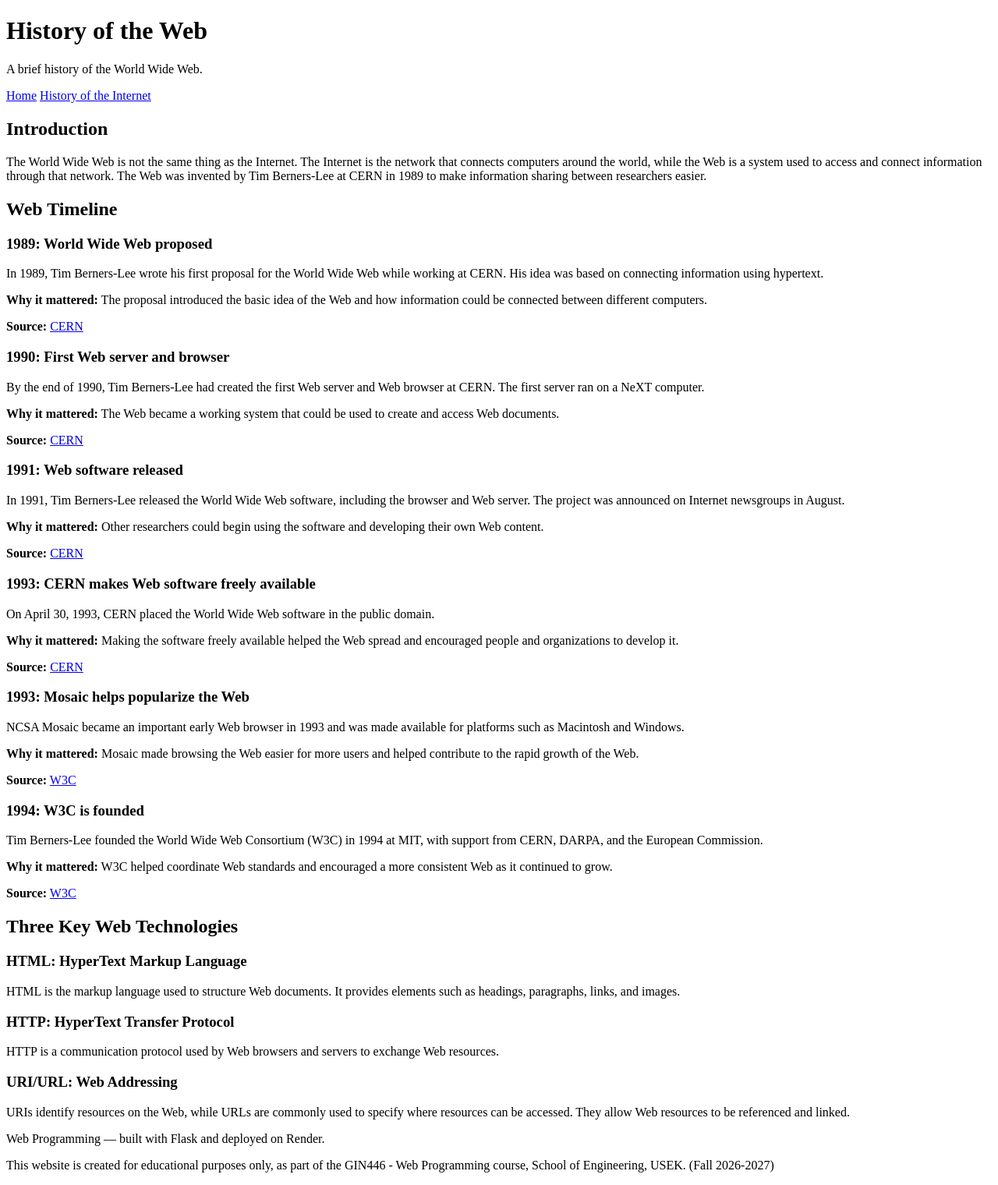
After one commit to shady-daher/web-programming-site, a Flask app: page /web-history in a window 1280 px wide. The commit adds this page. Shown: the whole page at 78% size. Run offline with Flask 3, Linux system fonts and the light colour scheme.

Commit message:
Part 2: hand-written history pages

```diff
--- a/app.py
+++ b/app.py
@@ -1,8 +1,6 @@
 """
-Web Programming — starter Flask application (Week 1).
-
-A minimal server that renders the portfolio home page. Over the semester you
-will add routes here; for now it serves a single page from the templates folder.
+Web Programming — Flask application.
+Serves the portfolio home page and the Week 2 history pages.
 """
 
 from flask import Flask, render_template
@@ -13,14 +11,23 @@ app = Flask(__name__)
 @app.route("/")
 def home():
     """Serve the portfolio home page."""
-    # The list of weekly work grows as the semester goes on.
     weekly_work = [
-        # {"week": 1, "title": "Live site launched", "url": "/"},
+        {"week": 1, "title": "Live site launched", "url": "/"},
+        {"week": 2, "title": "History of the Internet", "url": "/internet-history"},
+        {"week": 2, "title": "History of the Web", "url": "/web-history"},
     ]
     return render_template("index.html", weekly_work=weekly_work)
 
 
+@app.route("/internet-history")
+def internet_history():
+    return render_template("internet-history.html")
+
+
+@app.route("/web-history")
+def web_history():
+    return render_template("web-history.html")
+
+
 if __name__ == "__main__":
-    # For local development only. In production, Render runs the app with
-    # gunicorn (see the Procfile), not this block.
     app.run(debug=True)
--- /dev/null
+++ b/templates/web-history.html
@@ -0,0 +1,186 @@
+<!DOCTYPE html>
+<html lang="en">
+<head>
+    <meta charset="UTF-8">
+    <meta name="viewport" content="width=device-width, initial-scale=1.0">
+    <title>History of the Web</title>
+</head>
+<body>
+
+    <header>
+        <h1>History of the Web</h1>
+        <p>A brief history of the World Wide Web.</p>
+    </header>
+
+    <nav>
+        <a href="/">Home</a>
+        <a href="/internet-history">History of the Internet</a>
+    </nav>
+
+    <main>
+        <section>
+            <h2>Introduction</h2>
+            <p>
+                The World Wide Web is not the same thing as the Internet. The Internet
+                is the network that connects computers around the world, while the Web
+                is a system used to access and connect information through that network.
+                The Web was invented by Tim Berners-Lee at CERN in 1989 to make
+                information sharing between researchers easier.
+            </p>
+        </section>
+
+        <section>
+            <h2>Web Timeline</h2>
+
+            <article>
+                <h3>1989: World Wide Web proposed</h3>
+                <p>
+                    In 1989, Tim Berners-Lee wrote his first proposal for the World
+                    Wide Web while working at CERN. His idea was based on connecting
+                    information using hypertext.
+                </p>
+                <p>
+                    <strong>Why it mattered:</strong>
+                    The proposal introduced the basic idea of the Web and how
+                    information could be connected between different computers.
+                </p>
+                <p>
+                    <strong>Source:</strong>
+                    <a href="https://home.cern/science/computing/the-birth-of-the-web/short-history-web/">
+                        CERN
+                    </a>
+                </p>
+            </article>
+
+            <article>
+                <h3>1990: First Web server and browser</h3>
+                <p>
+                    By the end of 1990, Tim Berners-Lee had created the first Web
+                    server and Web browser at CERN. The first server ran on a
+                    NeXT computer.
+                </p>
+                <p>
+                    <strong>Why it mattered:</strong>
+                    The Web became a working system that could be used to create
+                    and access Web documents.
+                </p>
+                <p>
+                    <strong>Source:</strong>
+                    <a href="https://home.cern/science/computing/the-birth-of-the-web/short-history-web/">
+                        CERN
+                    </a>
+                </p>
+            </article>
+
+            <article>
+                <h3>1991: Web software released</h3>
+                <p>
+                    In 1991, Tim Berners-Lee released the World Wide Web software,
+                    including the browser and Web server. The project was announced
+                    on Internet newsgroups in August.
+                </p>
+                <p>
+                    <strong>Why it mattered:</strong>
+                    Other researchers could begin using the software and developing
+                    their own Web content.
+                </p>
+                <p>
+                    <strong>Source:</strong>
+                    <a href="https://home.cern/science/computing/the-birth-of-the-web/short-history-web/">
+                        CERN
+                    </a>
+                </p>
+            </article>
+
+            <article>
+                <h3>1993: CERN makes Web software freely available</h3>
+                <p>
+                    On April 30, 1993, CERN placed the World Wide Web software in
+                    the public domain.
+                </p>
+                <p>
+                    <strong>Why it mattered:</strong>
+                    Making the software freely available helped the Web spread
+                    and encouraged people and organizations to develop it.
+                </p>
+                <p>
+                    <strong>Source:</strong>
+                    <a href="https://home.cern/science/computing/the-birth-of-the-web/">
+                        CERN
+                    </a>
+                </p>
+            </article>
+
+            <article>
+                <h3>1993: Mosaic helps popularize the Web</h3>
+                <p>
+                    NCSA Mosaic became an important early Web browser in 1993 and
+                    was made available for platforms such as Macintosh and Windows.
+                </p>
+                <p>
+                    <strong>Why it mattered:</strong>
+                    Mosaic made browsing the Web easier for more users and helped
+                    contribute to the rapid growth of the Web.
+                </p>
+                <p>
+                    <strong>Source:</strong>
+                    <a href="https://www.w3.org/wiki/The_history_of_the_Web">W3C</a>
+                </p>
+            </article>
+
+            <article>
+                <h3>1994: W3C is founded</h3>
+                <p>
+                    Tim Berners-Lee founded the World Wide Web Consortium (W3C)
+                    in 1994 at MIT, with support from CERN, DARPA, and the
+                    European Commission.
+                </p>
+                <p>
+                    <strong>Why it mattered:</strong>
+                    W3C helped coordinate Web standards and encouraged a more
+                    consistent Web as it continued to grow.
+                </p>
+                <p>
+                    <strong>Source:</strong>
+                    <a href="https://www.w3.org/about/history/">W3C</a>
+                </p>
+            </article>
+        </section>
+
+        <section>
+            <h2>Three Key Web Technologies</h2>
+
+            <article>
+                <h3>HTML: HyperText Markup Language</h3>
+                <p>
+                    HTML is the markup language used to structure Web documents.
+                    It provides elements such as headings, paragraphs, links, and images.
+                </p>
+            </article>
+
+            <article>
+                <h3>HTTP: HyperText Transfer Protocol</h3>
+                <p>
+                    HTTP is a communication protocol used by Web browsers and
+                    servers to exchange Web resources.
+                </p>
+            </article>
+
+            <article>
+                <h3>URI/URL: Web Addressing</h3>
+                <p>
+                    URIs identify resources on the Web, while URLs are commonly
+                    used to specify where resources can be accessed. They allow
+                    Web resources to be referenced and linked.
+                </p>
+            </article>
+        </section>
+    </main>
+
+    <footer>
+        <p>Web Programming — built with Flask and deployed on Render.</p>
+        <p>This website is created for educational purposes only, as part of the GIN446 - Web Programming course, School of Engineering, USEK. (Fall 2026-2027)</p>
+    </footer>
+
+</body>
+</html>
```
Also changed, not shown: templates/index.html (+7 -4 lines), templates/internet-history.html (added, +164 -0 lines).
